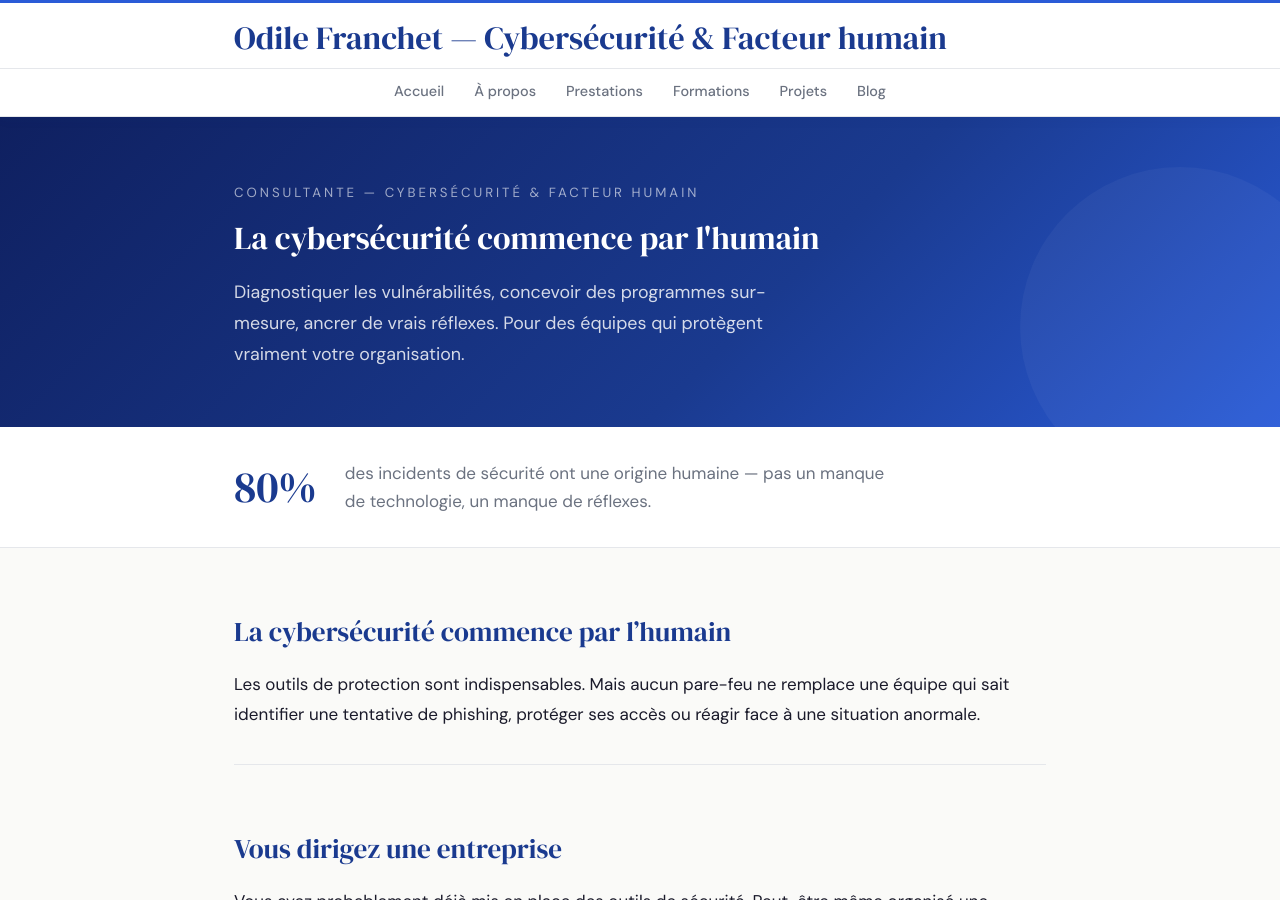
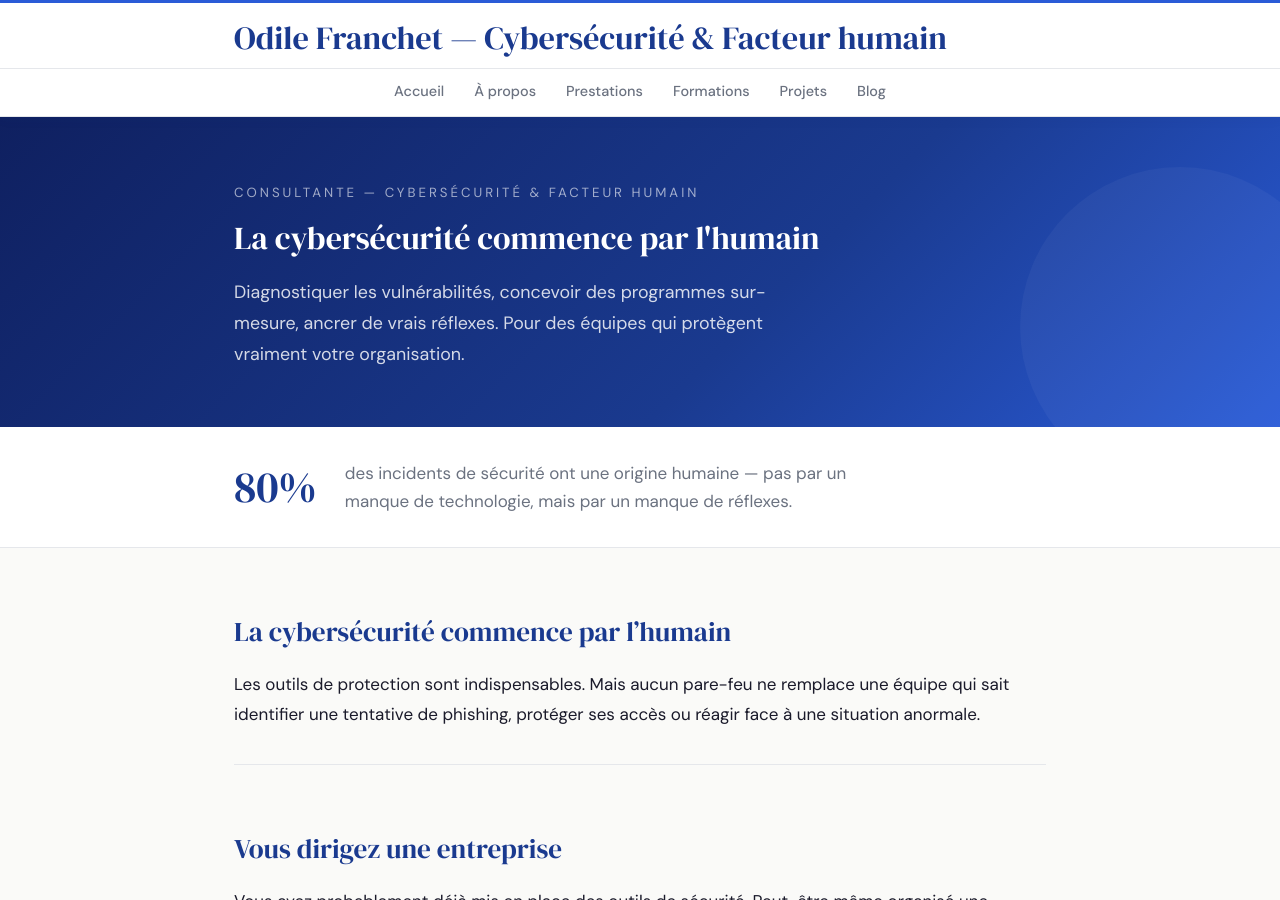
Before and after one commit to ofranchet73/ofranchet73.github.io, a Jekyll site: the page built from index.md, in a window 1280 px wide and 900 px high. Built offline with Jekyll 4.4.1, drawn with Linux system fonts in a browser that asks for light colours.

Commit message:
Update home.html

```diff
--- a/_layouts/home.html
+++ b/_layouts/home.html
@@ -13,7 +13,7 @@ layout: default
 <div class="stat-band">
   <div class="stat-band-inner">
     <span class="stat-number">80%</span>
-    <span class="stat-text">des incidents de sécurité ont une origine humaine — pas un manque de technologie, un manque de réflexes.</span>
+    <span class="stat-text">des incidents de sécurité ont une origine humaine — pas par un manque de technologie, mais par un manque de réflexes.</span>
   </div>
 </div>
 
```
